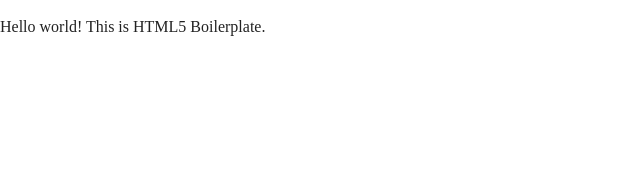
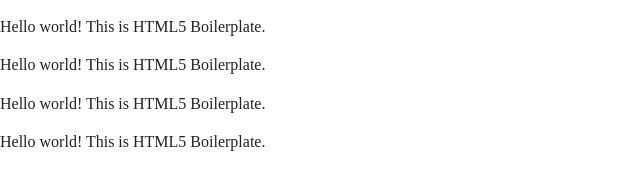
Before and after one commit to suntorytime/gh-exercise-edgar, a plain HTML site: page index.html in a window 1280 px wide. Shown: the whole page, without its empty margins (0-640 px from the left). Drawn offline with nearby package versions, Linux system fonts and the light colour scheme.

Commit message:
Add paragraph content to index

```diff
--- a/index.html
+++ b/index.html
@@ -23,6 +23,10 @@
 
   <!-- Add your site or application content here -->
   <p>Hello world! This is HTML5 Boilerplate.</p>
+  <p>Hello world! This is HTML5 Boilerplate.</p>
+  <p>Hello world! This is HTML5 Boilerplate.</p>
+  <p>Hello world! This is HTML5 Boilerplate.</p>
+
   <script src="js/vendor/modernizr-3.6.0.min.js"></script>
   <script src="https://code.jquery.com/jquery-3.3.1.min.js" integrity="sha256-FgpCb/KJQlLNfOu91ta32o/NMZxltwRo8QtmkMRdAu8=" crossorigin="anonymous"></script>
   <script>window.jQuery || document.write('<script src="js/vendor/jquery-3.3.1.min.js"><\/script>')</script>
```
